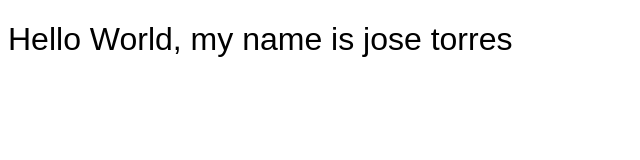
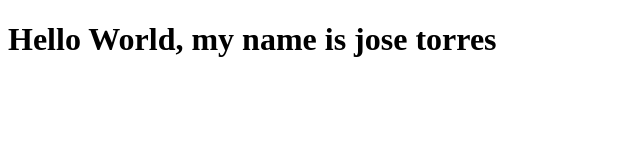
Before and after one commit to mrHyde90/Capstone-udacity, a plain HTML site: page index.html in a window 1280 px wide. Shown: the whole page, without its empty margins (0-640 px from the left). Drawn offline with Linux system fonts and the light colour scheme.

Commit message:
tidy fixed

```diff
--- a/index.html
+++ b/index.html
@@ -1,16 +1,10 @@
 <!DOCTYPE html>
 <html lang="en">
 <head>
-    <meta charset="UTF-8">
     <meta name="viewport" content="width=device-width, initial-scale=1.0">
     <meta http-equiv="X-UA-Compatible" content="ie=edge">
     <title>Hello World - Nginx Docker</title>
-    <style>
-        h1{
-            font-weight:lighter;
-            font-family: Arial, Helvetica, sans-serif;
-        }
-    </style>
+
 </head>
 <body>
 
```
